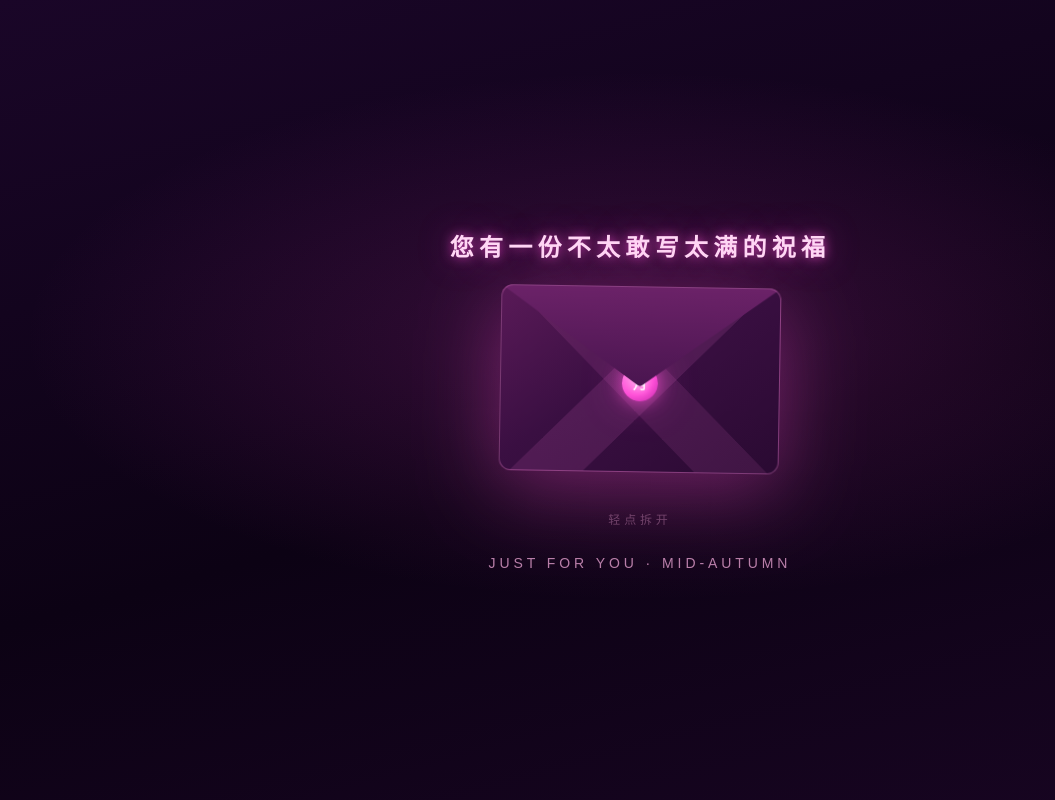
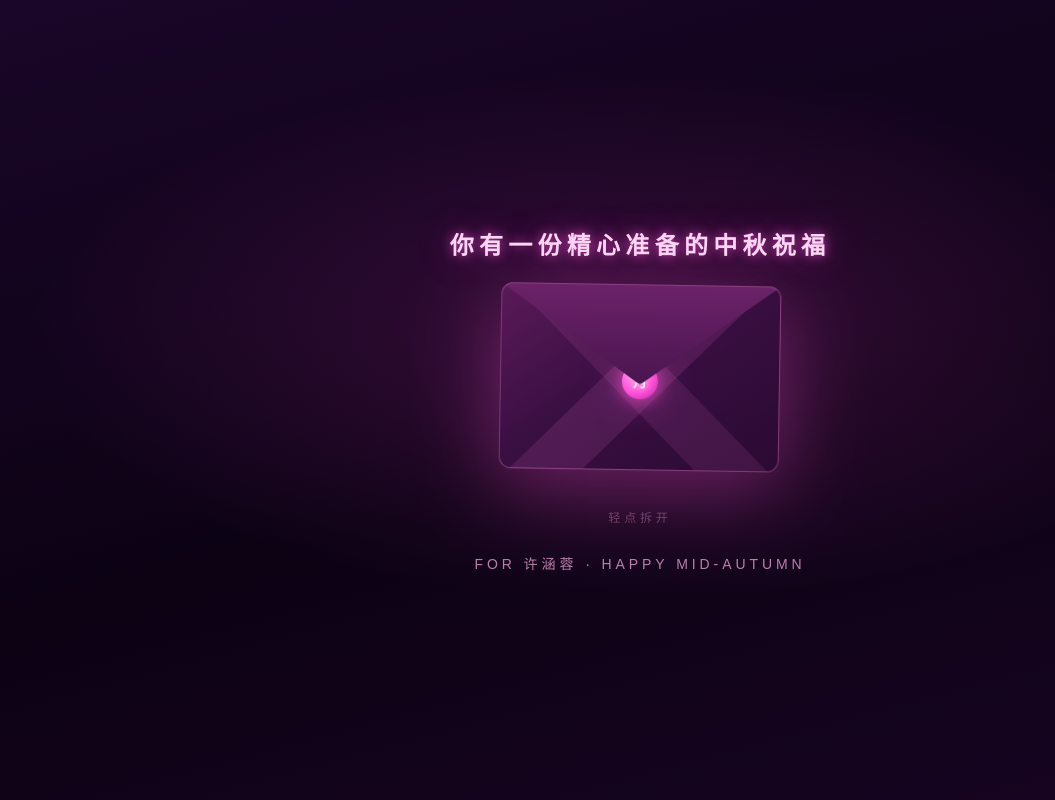
Before and after one commit to Chen-114514-creat/mid-autumn-xinshang, a plain HTML site: page index.html in a window 1280 px wide. Shown: the whole page, without its empty margins (0-1055 px from the left). Drawn offline with Linux system fonts and the light colour scheme.

Commit message:
Customize for Xu Hanrong: letter copy, friend blessings, I love you tap

```diff
--- a/index.html
+++ b/index.html
@@ -5,7 +5,7 @@
 <meta charset="UTF-8" />
 <meta name="viewport" content="width=device-width, initial-scale=1, maximum-scale=1, user-scalable=no, viewport-fit=cover" />
 <meta name="theme-color" content="#12041c" />
-<title>🥰 中秋节快乐</title>
+<title>🥰 中秋节快乐 · 致许涵蓉</title>
 <style>
   :root {
     --neon: #ff4fd8;
@@ -694,11 +694,11 @@
 <p data-aigc-mark="1" style="margin:0 0 8px;font-size:10px;line-height:1.3;color:#6b6560;font-weight:400;">AI生成</p>
 
   <div id="intro" role="button" tabindex="0" aria-label="拆开中秋祝福">
-    <div class="intro-title">您有一份不太敢写太满的祝福</div>
+    <div class="intro-title">你有一份精心准备的中秋祝福</div>
     <div class="envelope-wrap" id="envelope">
       <div class="envelope">
         <div class="env-card">
-          <span class="env-to">写给你</span>
+          <span class="env-to">致 一如初见的你</span>
           <span class="env-msg">天上月是人间月<br />眼前人是心上人</span>
         </div>
         <div class="env-body"></div>
@@ -707,7 +707,7 @@
       </div>
     </div>
     <div class="intro-hint">轻点拆开</div>
-    <div class="intro-tip">JUST FOR YOU · MID-AUTUMN</div>
+    <div class="intro-tip">FOR 许涵蓉 · HAPPY MID-AUTUMN</div>
   </div>
 
   <div id="stage" role="application" aria-label="中秋霓虹祝福页">
@@ -724,7 +724,7 @@
     <div id="title"><h1>🥰 中秋节快乐</h1></div>
 
     <div id="gift">
-      <div class="line">天上月是人间月 · 眼前人是心上人</div>
+      <div class="line">致许涵蓉 · 愿你抬头见明月 · 低头有温柔</div>
       <div class="sub">Happy Mid-Autumn · 这一句只说给你听</div>
     </div>
   </div>
@@ -761,38 +761,38 @@
     });
   }
 
-  // 漂浮词：50% 暧昧，不直接表白
+  // 漂浮词：约一半朋友向祝福 + 一半留白暧昧（保留心上人诗句）
   var PHRASES = [
     "天上月是人间月 眼前人是心上人",
-    "今晚月色真美",
+    "中秋节快乐",
     "一口月饼一口你",
     "想从你的窗子里看月亮",
-    "如果是和你 月亮每天都是圆的",
+    "平安喜乐 得偿所愿",
     "月饼甜 · 你更甜",
-    "看到月亮就想到一个不太该想的人",
+    "月光所至 万事胜意",
     "把最圆的月亮留给你",
-    "月色这么好 想和你分享",
-    "人月两团圆 少了一个人",
-    "你比月饼好吃一点点",
+    "好事成双 月圆人安",
+    "人月两团圆",
+    "月亮慢慢变圆 事事慢慢如愿",
     "这轮月 好像比平时好看"
   ];
 
-  // 点击冒出的词
+  // 点击冒出的词（朋友向约一半 + 暧昧留白 + I love you）
   var TAP_PHRASES = [
     "天上月是人间月 眼前人是心上人",
-    "今晚月色真美",
+    "中秋节快乐",
     "一口月饼一口你",
     "想从你的窗子里看月亮",
     "月亮也偏爱你",
     "月饼甜 · 你更甜",
-    "刚好有点想你",
+    "平安喜乐 得偿所愿",
     "人月两团圆",
-    "月圆的时候会想起你",
+    "好事成双 月圆人安",
     "要不要一起看月亮",
     "把温柔都留给今晚",
-    "你出现之后 月亮都亮了一点",
+    "月圆人圆事事圆",
     "不说破的那句 中秋快乐",
-    "见面吧 就今晚"
+    "I love you"
   ];
 
   var bgLayer = document.getElementById("bg-text");
```
